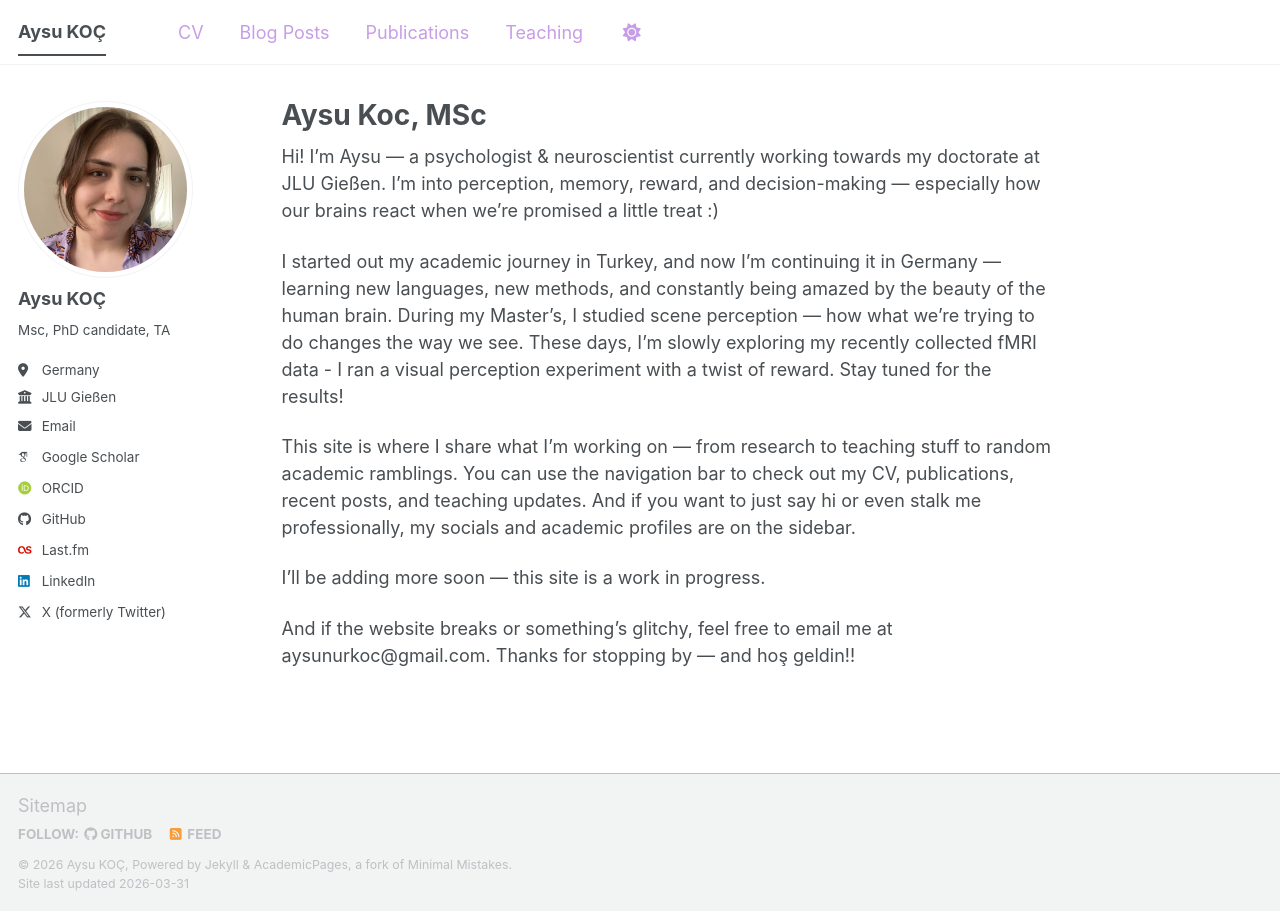
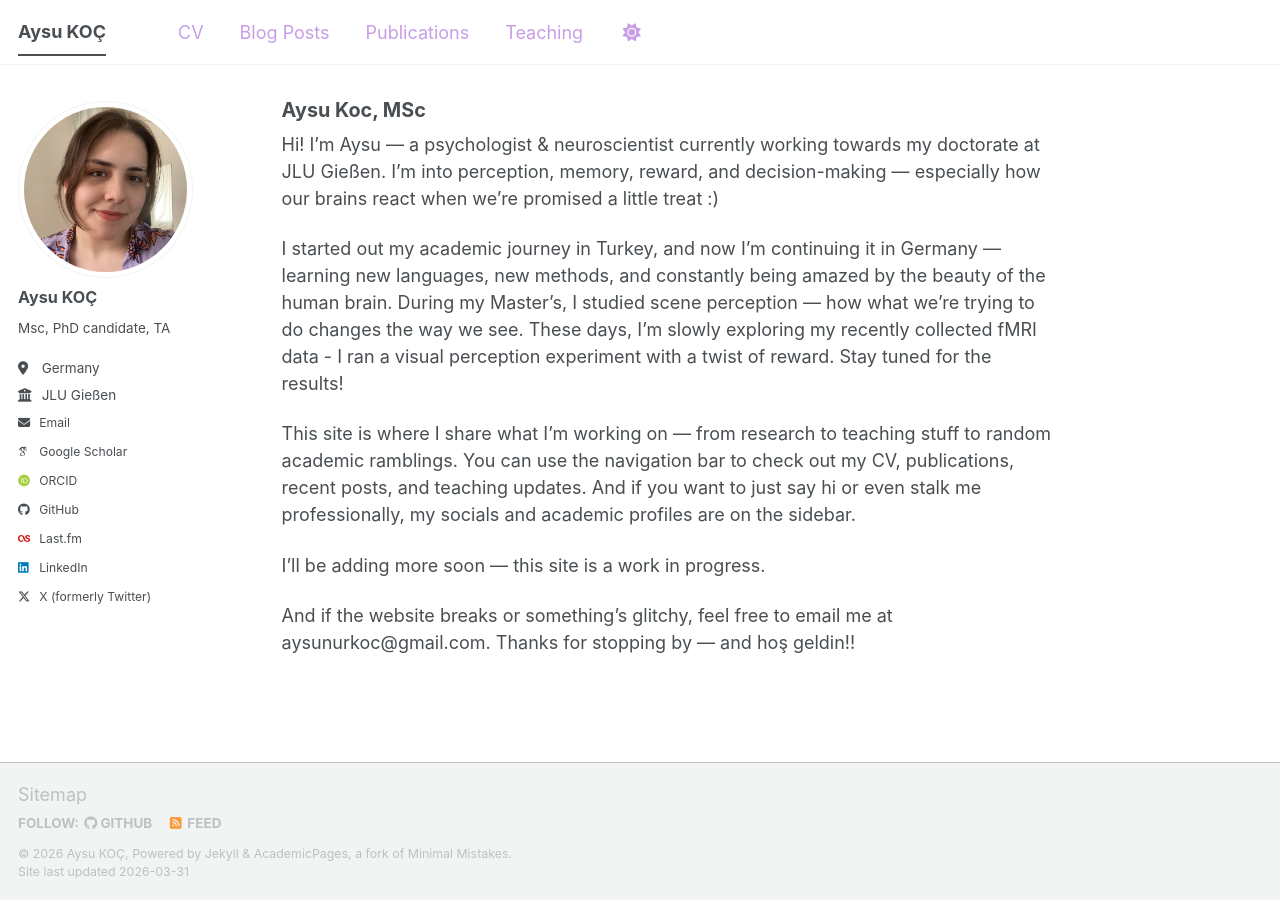
Before and after one commit to aysukoc/aysukoc.github.io, a Jekyll site: the page built from _pages/about.md, in a window 1280 px wide. Built offline with Jekyll 4.4.1, drawn with Linux system fonts in a browser that asks for light colours; some web fonts are replaced; a script bundle is joined from its source files by our own code; library files that are not in the unit come from our copies.

Commit message:
Update _themes.scss

```diff
--- a/_sass/_themes.scss
+++ b/_sass/_themes.scss
@@ -30,11 +30,11 @@ $calisto                    : "Calisto MT", serif;
 $garamond                   : Garamond, serif;
 
 /* Type scale */
-$type-size-1                : 2.441em;  // ~39.056px
-$type-size-2                : 1.953em;  // ~31.248px
-$type-size-3                : 1.563em;  // ~25.008px
-$type-size-4                : 1.25em;   // ~20px
-$type-size-5                : 1em;      // ~16px
+$type-size-1                : 2em;  // ~39.056px
+$type-size-2                : 1.5em;  // ~31.248px
+$type-size-3                : 1.1em;  // ~25.008px
+$type-size-4                : 1em;   // ~20px
+$type-size-5                : 0.9em;      // ~16px
 $type-size-6                : 0.75em;   // ~12px
 $type-size-7                : 0.6875em; // ~11px
 $type-size-8                : 0.625em;  // ~10px
```
